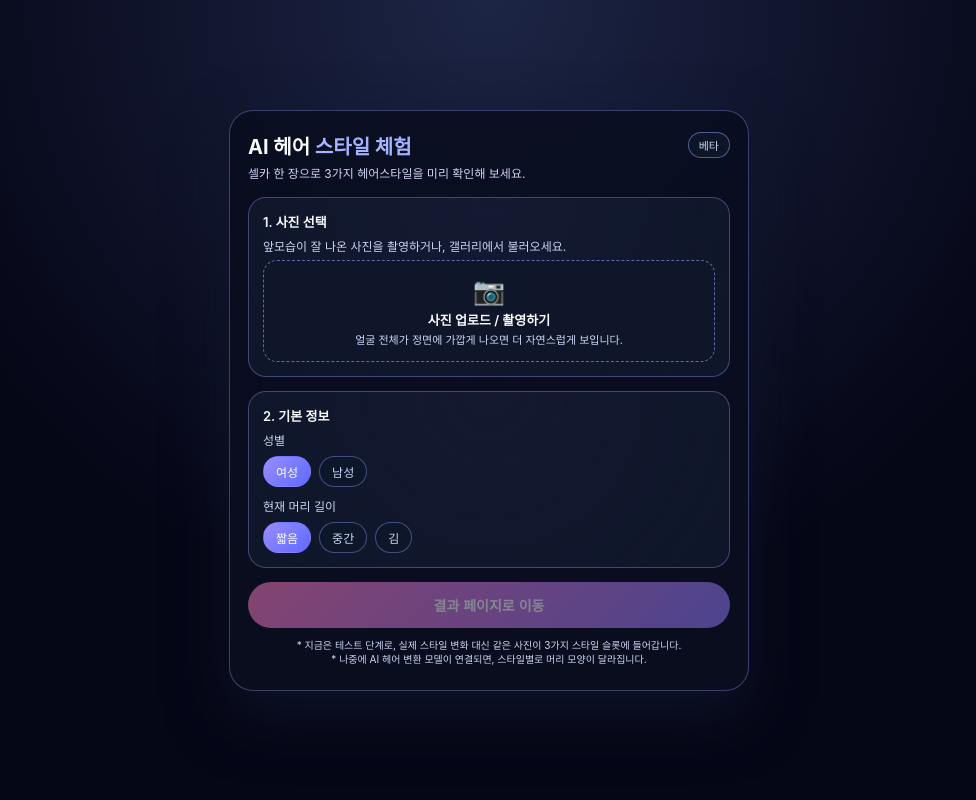
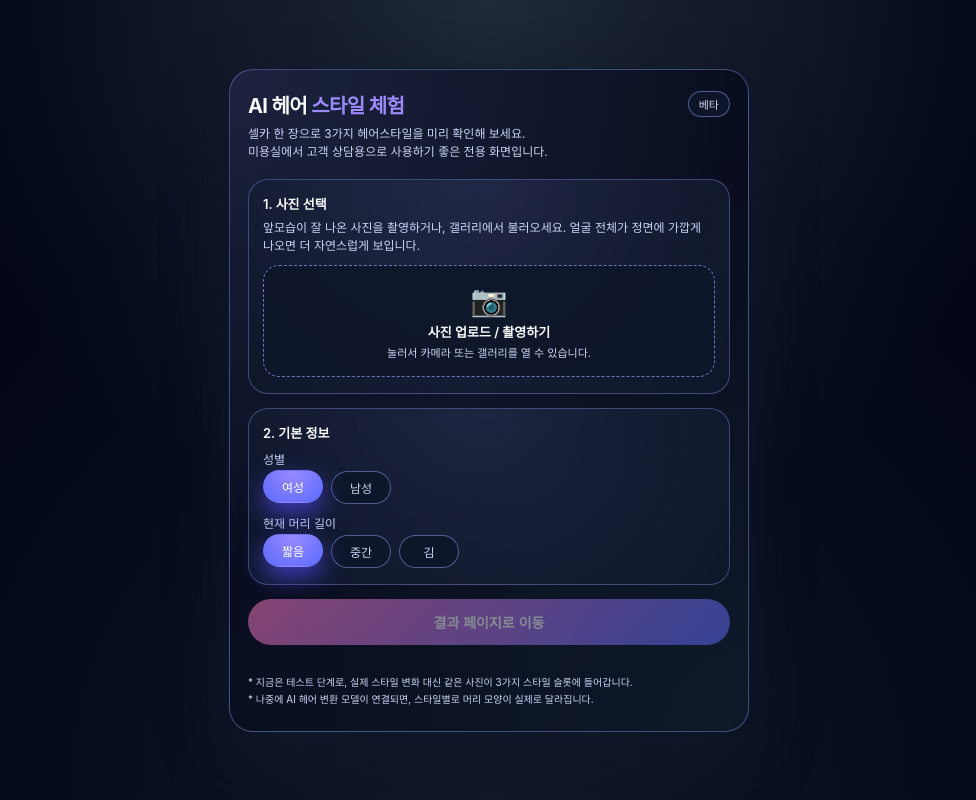
Before and after one commit to wkh7997-ship-it/ai-hair-stylist, a website: page public/index.html in a window 1280 px wide. Both pictures are taken after a click on the element "여성". Shown: the whole page, without its empty margins (151-1127 px from the left). Drawn offline with Linux system fonts and the light colour scheme.

Commit message:
Update index.html

```diff
--- a/public/index.html
+++ b/public/index.html
@@ -8,15 +8,20 @@
     :root {
       --primary: #9b8bff;
       --primary-strong: #5c6bff;
+      --accent-pink: #ff7ac3;
       --bg-deep: #050616;
       --bg-top: #11152b;
       --glass: rgba(10, 14, 32, 0.96);
       --text-main: #f9fafb;
       --text-sub: #cbd5f5;
-      --border-soft: rgba(148, 163, 255, 0.35);
+      --border-soft: rgba(148, 163, 255, 0.4);
     }
 
-    * { box-sizing: border-box; margin: 0; padding: 0; }
+    * {
+      box-sizing: border-box;
+      margin: 0;
+      padding: 0;
+    }
 
     body {
       font-family: -apple-system, BlinkMacSystemFont, system-ui, sans-serif;
@@ -24,54 +29,72 @@
       display: flex;
       justify-content: center;
       align-items: center;
-      background: radial-gradient(circle at top, #1d2545, #050616 60%);
+      padding: 16px;
+      background:
+        radial-gradient(circle at top, #1f2937 0, transparent 55%),
+        radial-gradient(circle at bottom, #111827 0, #020617 65%);
       color: var(--text-main);
-      padding: 16px;
     }
 
-    .app {
+    .shell {
       width: 100%;
       max-width: 520px;
-      background: var(--glass);
       border-radius: 24px;
       border: 1px solid var(--border-soft);
-      box-shadow: 0 24px 60px rgba(15, 23, 42, 0.8);
+      background:
+        radial-gradient(circle at top left, rgba(148, 163, 255, 0.14), transparent 60%),
+        radial-gradient(circle at bottom right, rgba(94, 234, 212, 0.06), transparent 65%),
+        var(--glass);
+      box-shadow:
+        0 24px 60px rgba(15, 23, 42, 0.9),
+        0 0 0 1px rgba(15, 23, 42, 0.9);
       padding: 20px 18px 24px;
     }
 
     .header {
-      margin-bottom: 16px;
+      margin-bottom: 18px;
     }
 
     .title-row {
       display: flex;
       justify-content: space-between;
       align-items: center;
-      gap: 8px;
+      gap: 10px;
     }
 
     .title-main {
       font-size: 20px;
       font-weight: 700;
+      letter-spacing: -0.03em;
     }
 
     .title-main span {
-      color: #a5b4ff;
+      color: var(--primary);
     }
 
     .badge {
+      padding: 4px 10px;
       font-size: 11px;
-      padding: 4px 10px;
       border-radius: 999px;
       border: 1px solid rgba(148, 163, 255, 0.5);
       background: rgba(15, 23, 42, 0.9);
       color: var(--text-sub);
+      white-space: nowrap;
     }
 
     .subtitle {
-      margin-top: 4px;
+      margin-top: 6px;
       font-size: 12px;
       color: var(--text-sub);
+      line-height: 1.5;
+    }
+
+    .section-card {
+      border-radius: 20px;
+      border: 1px solid rgba(148, 163, 255, 0.35);
+      background: radial-gradient(circle at top, rgba(148, 163, 255, 0.12), rgba(15, 23, 42, 0.98));
+      padding: 14px 14px 16px;
+      margin-bottom: 14px;
     }
 
     .section-title {
@@ -80,37 +103,31 @@
       margin-bottom: 6px;
     }
 
-    .section-label {
+    .section-sub {
       font-size: 12px;
       color: var(--text-sub);
-      margin-bottom: 6px;
+      margin-bottom: 10px;
+      line-height: 1.5;
     }
 
-    .card {
-      border-radius: 18px;
-      border: 1px solid rgba(148, 163, 255, 0.35);
-      background: radial-gradient(circle at top, rgba(148, 163, 255, 0.08), rgba(15, 23, 42, 0.98));
-      padding: 14px;
-      margin-bottom: 14px;
+    .upload-box {
+      border-radius: 16px;
+      border: 1px dashed rgba(148, 163, 255, 0.7);
+      background: rgba(15, 23, 42, 0.9);
+      padding: 16px 12px;
+      text-align: center;
+      cursor: pointer;
+      transition: border-color 0.2s, background 0.2s, transform 0.08s;
     }
 
-    .upload-area {
-      border-radius: 14px;
-      border: 1px dashed rgba(148, 163, 255, 0.6);
-      background: rgba(15, 23, 42, 0.8);
-      padding: 14px;
-      text-align: center;
-      cursor: pointer;
-      transition: background 0.2s, border-color 0.2s;
-    }
-
-    .upload-area:hover {
-      background: rgba(30, 64, 175, 0.5);
+    .upload-box:hover {
       border-color: var(--primary-strong);
+      background: rgba(15, 23, 42, 0.98);
+      transform: translateY(-1px);
     }
 
     .upload-icon {
-      font-size: 26px;
+      font-size: 30px;
       margin-bottom: 4px;
     }
 
@@ -122,148 +139,191 @@
     .upload-sub {
       font-size: 11px;
       color: var(--text-sub);
-      margin-top: 2px;
+      margin-top: 3px;
     }
 
     #photoInput {
       display: none;
     }
 
-    .preview-wrapper {
+    .thumb-wrap {
       margin-top: 10px;
       display: flex;
       justify-content: center;
     }
 
-    #originalPreview {
-      max-width: 150px;
-      max-height: 150px;
-      border-radius: 12px;
-      border: 1px solid rgba(148, 163, 255, 0.4);
+    #thumbPreview {
+      max-width: 190px;
+      max-height: 190px;
+      border-radius: 14px;
+      border: 1px solid rgba(148, 163, 255, 0.55);
       object-fit: cover;
+      box-shadow: 0 12px 30px rgba(15, 23, 42, 0.9);
     }
 
-    .chips-row {
+    .field-label {
+      font-size: 12px;
+      color: var(--text-sub);
+      margin: 8px 0 4px;
+    }
+
+    .chip-row {
       display: flex;
       flex-wrap: wrap;
       gap: 8px;
-      margin-top: 8px;
     }
 
     .chip {
+      min-width: 60px;
+      padding: 7px 14px;
       font-size: 12px;
-      padding: 6px 12px;
       border-radius: 999px;
-      border: 1px solid rgba(148, 163, 255, 0.4);
+      border: 1px solid rgba(148, 163, 255, 0.5);
+      background: rgba(15, 23, 42, 0.96);
       color: var(--text-sub);
+      text-align: center;
       cursor: pointer;
-      background: rgba(15, 23, 42, 0.9);
+      transition: background 0.18s, color 0.18s, border-color 0.18s, transform 0.08s;
     }
 
     .chip.active {
-      background: linear-gradient(135deg, var(--primary), var(--primary-strong));
+      background: radial-gradient(circle at top, var(--primary), var(--primary-strong));
       color: #fff;
       border-color: transparent;
+      box-shadow: 0 10px 24px rgba(79, 70, 229, 0.75);
+      transform: translateY(-1px);
     }
 
-    .main-button {
+    .primary-btn {
       width: 100%;
-      margin-top: 10px;
+      margin-top: 12px;
       padding: 13px;
       border-radius: 999px;
       border: none;
-      background: linear-gradient(135deg, #ff7ac3, #8f7bff);
-      color: #fff;
       font-size: 14px;
       font-weight: 600;
-      cursor: pointer;
+      color: #fff;
+      background: linear-gradient(135deg, var(--accent-pink), var(--primary-strong));
+      box-shadow: 0 16px 40px rgba(79, 70, 229, 0.9);
       display: flex;
       align-items: center;
       justify-content: center;
       gap: 6px;
-      box-shadow: 0 12px 30px rgba(79, 70, 229, 0.8);
+      cursor: pointer;
+      transition: filter 0.12s, transform 0.08s, box-shadow 0.12s;
     }
 
-    .main-button:disabled {
+    .primary-btn:disabled {
       opacity: 0.5;
       cursor: default;
       box-shadow: none;
+      transform: none;
+    }
+
+    .primary-btn:not(:disabled):active {
+      transform: translateY(1px);
+      box-shadow: 0 8px 24px rgba(79, 70, 229, 0.6);
+      filter: brightness(0.96);
+    }
+
+    .status {
+      margin-top: 6px;
+      font-size: 11px;
+      color: var(--text-sub);
+      min-height: 14px;
     }
 
     .note {
       margin-top: 10px;
       font-size: 10px;
       color: var(--text-sub);
-      line-height: 1.4;
-      text-align: center;
+      line-height: 1.5;
+    }
+
+    .note + .note {
+      margin-top: 2px;
     }
   </style>
 </head>
 <body>
-  <div class="app">
+  <div class="shell">
+    <!-- 헤더 -->
     <div class="header">
       <div class="title-row">
         <div class="title-main">AI 헤어 <span>스타일 체험</span></div>
         <div class="badge">베타</div>
       </div>
-      <p class="subtitle">셀카 한 장으로 3가지 헤어스타일을 미리 확인해 보세요.</p>
+      <p class="subtitle">
+        셀카 한 장으로 3가지 헤어스타일을 미리 확인해 보세요.<br />
+        미용실에서 고객 상담용으로 사용하기 좋은 전용 화면입니다.
+      </p>
     </div>
 
-    <!-- 1. 사진 업로드 -->
-    <div class="card">
+    <!-- 1. 사진 선택 -->
+    <div class="section-card">
       <div class="section-title">1. 사진 선택</div>
-      <p class="section-label">앞모습이 잘 나온 사진을 촬영하거나, 갤러리에서 불러오세요.</p>
-      <div id="uploadArea" class="upload-area">
+      <p class="section-sub">
+        앞모습이 잘 나온 사진을 촬영하거나, 갤러리에서 불러오세요.
+        얼굴 전체가 정면에 가깝게 나오면 더 자연스럽게 보입니다.
+      </p>
+
+      <div id="uploadBox" class="upload-box">
         <div class="upload-icon">📷</div>
         <div class="upload-main">사진 업로드 / 촬영하기</div>
-        <div class="upload-sub">얼굴 전체가 정면에 가깝게 나오면 더 자연스럽게 보입니다.</div>
+        <div class="upload-sub">눌러서 카메라 또는 갤러리를 열 수 있습니다.</div>
       </div>
       <input type="file" id="photoInput" accept="image/*" />
 
-      <div class="preview-wrapper" id="previewWrapper" style="display:none;">
-        <img id="originalPreview" alt="사진 미리보기" />
+      <div class="thumb-wrap" id="thumbWrap" style="display:none;">
+        <img id="thumbPreview" alt="고객 사진 미리보기" />
       </div>
     </div>
 
     <!-- 2. 기본 정보 -->
-    <div class="card">
+    <div class="section-card">
       <div class="section-title">2. 기본 정보</div>
-      <div class="section-label">성별</div>
-      <div class="chips-row">
-        <div class="chip active" data-gender="female">여성</div>
-        <div class="chip" data-gender="male">남성</div>
+
+      <div class="field-label">성별</div>
+      <div class="chip-row" id="genderRow">
+        <div class="chip active" data-gender="여성">여성</div>
+        <div class="chip" data-gender="남성">남성</div>
       </div>
 
-      <div class="section-label" style="margin-top:10px;">현재 머리 길이</div>
-      <div class="chips-row">
-        <div class="chip active" data-style="short">짧음</div>
-        <div class="chip" data-style="medium">중간</div>
-        <div class="chip" data-style="long">김</div>
+      <div class="field-label" style="margin-top:10px;">현재 머리 길이</div>
+      <div class="chip-row" id="lengthRow">
+        <div class="chip active" data-length="짧음">짧음</div>
+        <div class="chip" data-length="중간">중간</div>
+        <div class="chip" data-length="김">김</div>
       </div>
     </div>
 
-    <button id="nextBtn" class="main-button" disabled>
-      결과 페이지로 이동
+    <button id="nextBtn" class="primary-btn" disabled>
+      <span>결과 페이지로 이동</span>
     </button>
+    <div id="status" class="status"></div>
 
     <p class="note">
-      * 지금은 테스트 단계로, 실제 스타일 변화 대신 같은 사진이 3가지 스타일 슬롯에 들어갑니다.<br />
-      * 나중에 AI 헤어 변환 모델이 연결되면, 스타일별로 머리 모양이 달라집니다.
+      * 지금은 테스트 단계로, 실제 스타일 변화 대신 같은 사진이 3가지 스타일 슬롯에 들어갑니다.
+    </p>
+    <p class="note">
+      * 나중에 AI 헤어 변환 모델이 연결되면, 스타일별로 머리 모양이 실제로 달라집니다.
     </p>
   </div>
 
   <script>
-    const uploadArea = document.getElementById("uploadArea");
+    const uploadBox = document.getElementById("uploadBox");
     const photoInput = document.getElementById("photoInput");
-    const previewWrapper = document.getElementById("previewWrapper");
-    const originalPreview = document.getElementById("originalPreview");
+    const thumbWrap = document.getElementById("thumbWrap");
+    const thumbPreview = document.getElementById("thumbPreview");
     const nextBtn = document.getElementById("nextBtn");
+    const status = document.getElementById("status");
 
-    let selectedImageBase64 = null;
-    let selectedGender = "female";
-    let selectedBaseStyle = "short";
+    let imageBase64 = null;
+    let gender = "여성";
+    let length = "짧음";
 
-    uploadArea.addEventListener("click", () => {
+    // 사진 업로드 UI
+    uploadBox.addEventListener("click", () => {
       photoInput.click();
     });
 
@@ -273,48 +333,48 @@
 
       const reader = new FileReader();
       reader.onload = (event) => {
-        const dataUrl = event.target.result;
-        selectedImageBase64 = dataUrl;
-        originalPreview.src = dataUrl;
-        previewWrapper.style.display = "flex";
+        imageBase64 = event.target.result;
+        thumbPreview.src = imageBase64;
+        thumbWrap.style.display = "flex";
         nextBtn.disabled = false;
+        status.textContent = "사진이 준비되었습니다. 결과 페이지로 이동할 수 있습니다.";
       };
       reader.readAsDataURL(file);
     });
 
-    document.querySelectorAll(".chip[data-gender]").forEach((chip) => {
+    // 성별 선택
+    document.querySelectorAll("#genderRow .chip").forEach((chip) => {
       chip.addEventListener("click", () => {
-        document.querySelectorAll(".chip[data-gender]").forEach((c) =>
-          c.classList.remove("active")
-        );
+        document.querySelectorAll("#genderRow .chip").forEach(c => c.classList.remove("active"));
         chip.classList.add("active");
-        selectedGender = chip.getAttribute("data-gender");
+        gender = chip.dataset.gender;
       });
     });
 
-    document.querySelectorAll(".chip[data-style]").forEach((chip) => {
+    // 길이 선택
+    document.querySelectorAll("#lengthRow .chip").forEach((chip) => {
       chip.addEventListener("click", () => {
-        document.querySelectorAll(".chip[data-style]").forEach((c) =>
-          c.classList.remove("active")
-        );
+        document.querySelectorAll("#lengthRow .chip").forEach(c => c.classList.remove("active"));
         chip.classList.add("active");
-        selectedBaseStyle = chip.getAttribute("data-style");
+        length = chip.dataset.length;
       });
     });
 
+    // 결과 페이지로 이동
     nextBtn.addEventListener("click", () => {
-      if (!selectedImageBase64) {
-        alert("먼저 사진을 선택해주세요.");
+      if (!imageBase64) {
+        alert("먼저 사진을 업로드해 주세요.");
         return;
       }
 
-      // 결과 페이지에서 쓸 값 저장
-      localStorage.setItem("hair_image_base64", selectedImageBase64);
-      localStorage.setItem("hair_gender", selectedGender);
-      localStorage.setItem("hair_base_style", selectedBaseStyle);
+      // 🔹 여기 localStorage 키 이름은 네가 쓰고 있는 result.html 규칙에 맞게
+      // 필요하면 바꿔도 됨.
+      localStorage.setItem("hair_image_base64", imageBase64);
+      localStorage.setItem("hair_gender", gender);
+      localStorage.setItem("hair_length", length);
 
-      // 결과 페이지로 이동
-      window.location.href = "/result.html";
+      status.textContent = "결과 페이지로 이동합니다...";
+      window.location.href = "result.html";
     });
   </script>
 </body>
```
